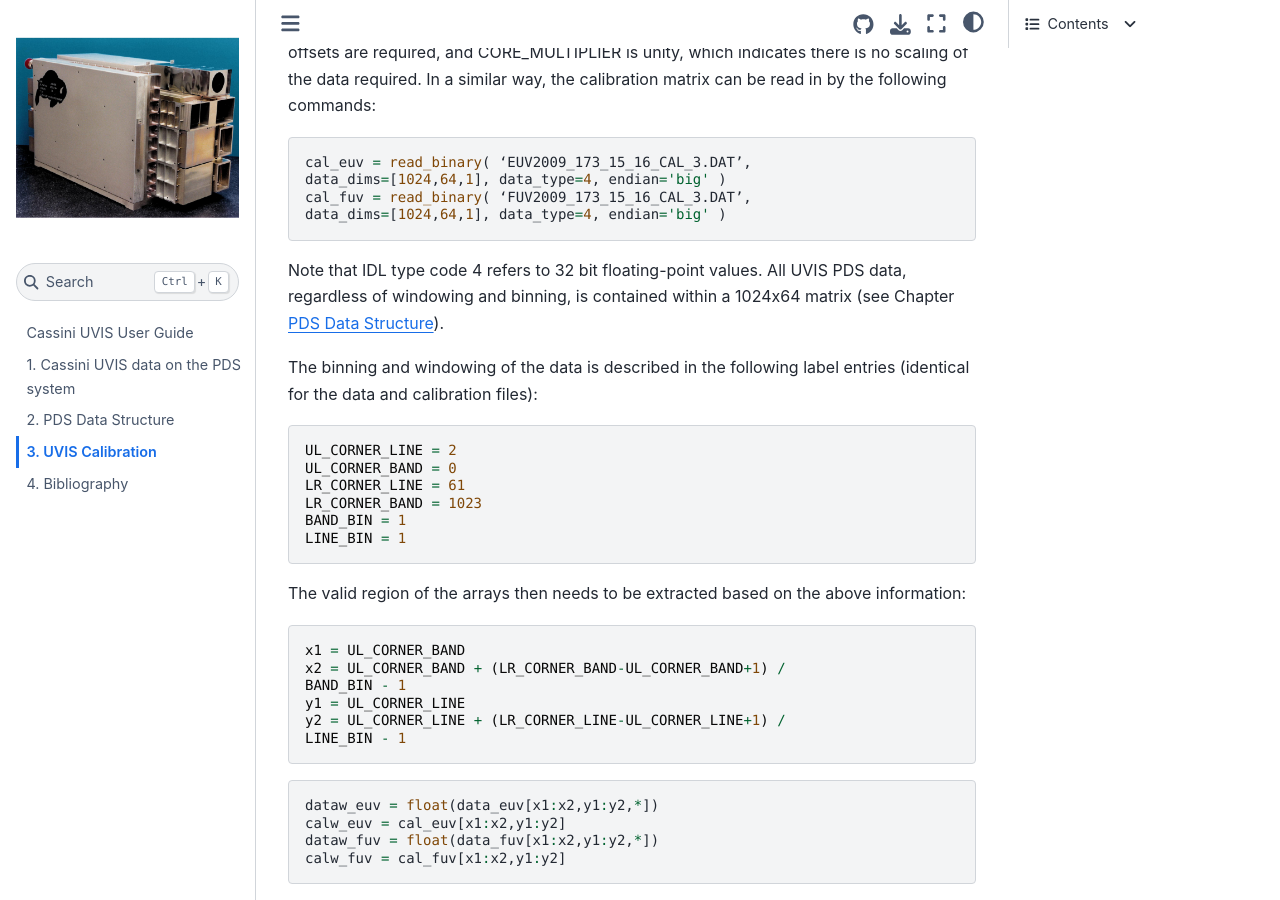
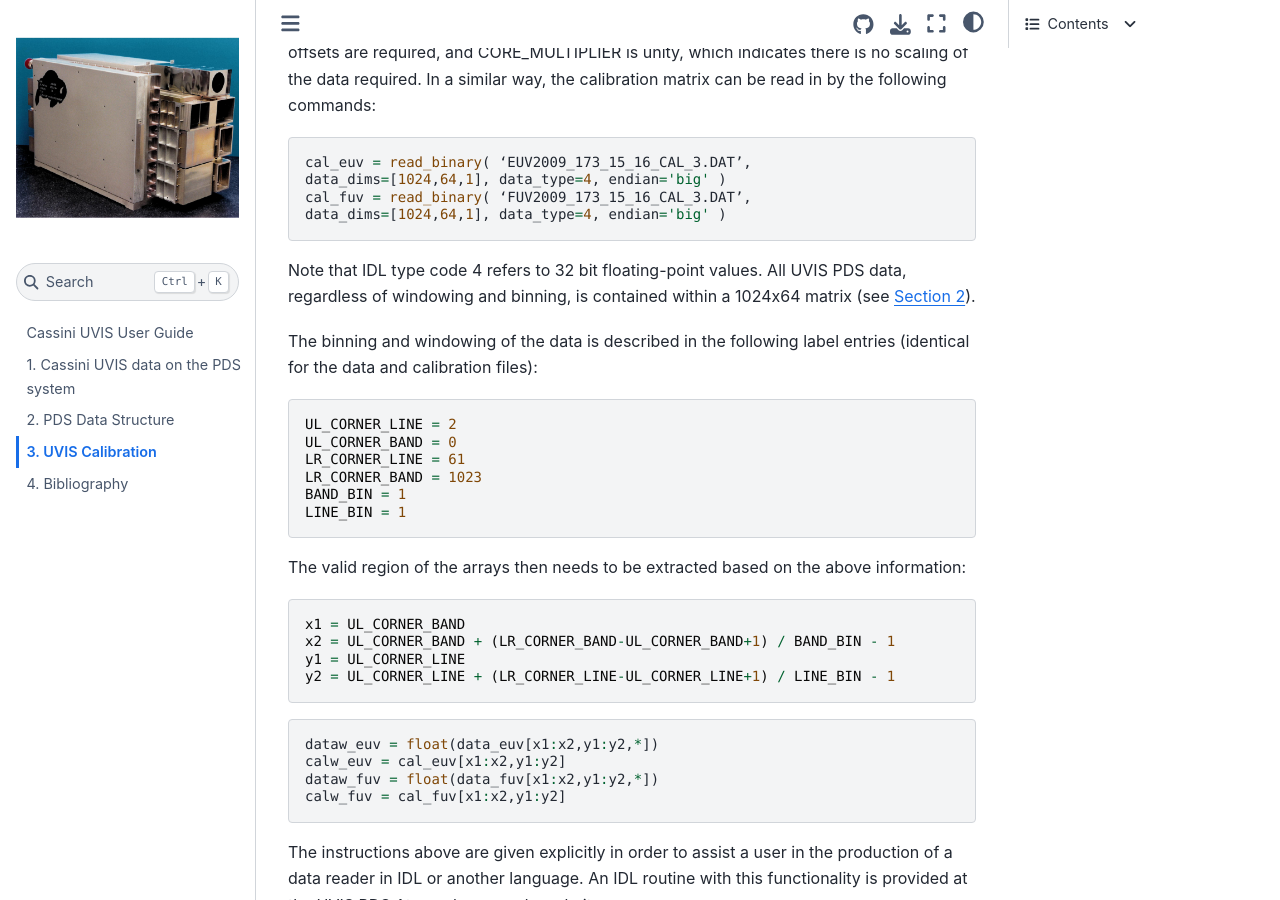
Before and after one commit to Cassini-UVIS/users_guide, a Jupyter Book: the page built from 03_calibration.md, in a window 1280 px wide and 900 px high, scrolled down 9671 px. Built offline with Jupyter Book 1.0.4 settings and Sphinx 7.4.7 and the Sphinx Book theme 1.1.4, drawn with Linux system fonts in a browser that asks for light colours; cross-references to code outside the pages are shown as plain code.

Commit message:
improve layout

````diff
--- a/03_calibration.md
+++ b/03_calibration.md
@@ -333,7 +333,7 @@ data_dims=[1024,64,1], data_type=4, endian='big' )
 ```
 
 Note that IDL type code 4 refers to 32 bit floating-point values.
-All UVIS PDS data, regardless of windowing and binning, is contained within a 1024x64 matrix (see Chapter {ref}`sec:pds-data-structure`).
+All UVIS PDS data, regardless of windowing and binning, is contained within a 1024x64 matrix (see {numref}`sec:pds-data-structure`).
 
 The binning and windowing of the data is described in the following label entries (identical for the data and calibration files):
 
@@ -350,11 +350,9 @@ The valid region of the arrays then needs to be extracted based on the above inf
 
 ```
 x1 = UL_CORNER_BAND
-x2 = UL_CORNER_BAND + (LR_CORNER_BAND-UL_CORNER_BAND+1) /
-BAND_BIN - 1
+x2 = UL_CORNER_BAND + (LR_CORNER_BAND-UL_CORNER_BAND+1) / BAND_BIN - 1
 y1 = UL_CORNER_LINE
-y2 = UL_CORNER_LINE + (LR_CORNER_LINE-UL_CORNER_LINE+1) /
-LINE_BIN - 1
+y2 = UL_CORNER_LINE + (LR_CORNER_LINE-UL_CORNER_LINE+1) / LINE_BIN - 1
 ```
 
 ```idl
````
